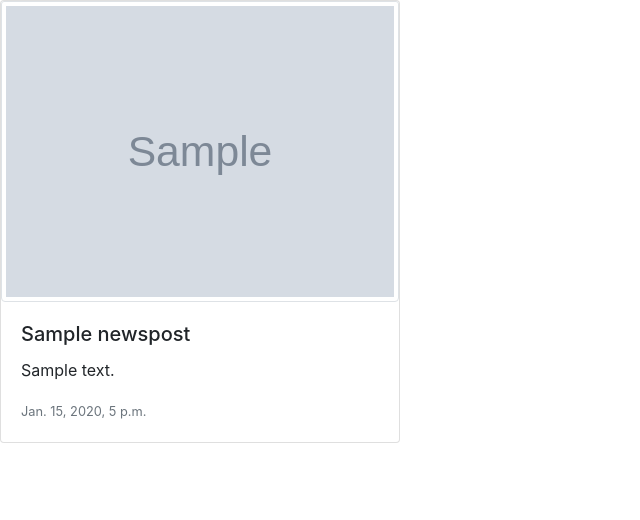
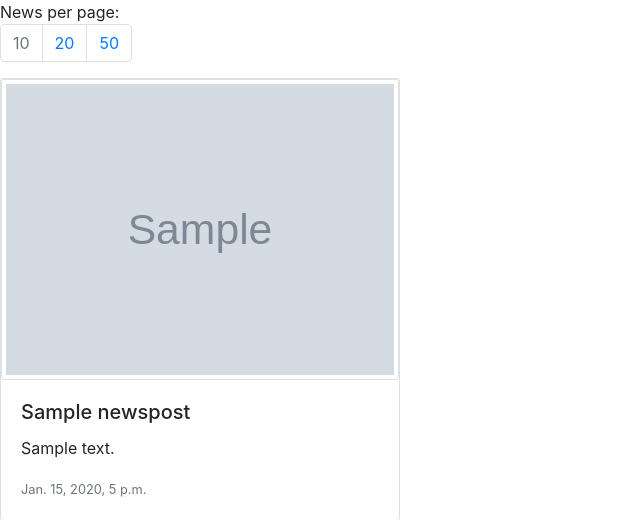
Before and after one commit to n1k0din/newsfeed, a Django app: page / in a window 1280 px wide. Shown: the top 520 px of the page, without its empty margins (0-640 px from the left). Run offline with Django 3.2, Linux system fonts and the light colour scheme; tables that the repository leaves empty hold one stand-in row (values such as "Sample post"); grey boxes marked "Sample" are stand-in pictures; parts of the project's set-up code (start-up, migrations or seed data) failed here and were passed over; some libraries are stand-ins or nearby versions.

Commit message:
Add pagination with per_page param

```diff
--- a/newsfeed/views.py
+++ b/newsfeed/views.py
@@ -7,9 +7,23 @@ from news.models import NewsPost
 def index(request):
     news = NewsPost.objects.all()
 
+    correct_per_page_params = (10, 20, 50)
+    default_news_per_page, *_ = correct_per_page_params
+
+    user_news_per_page = request.GET.get('per_page', default_news_per_page)
+    try:
+        news_per_page = int(user_news_per_page)
+    except ValueError:
+        news_per_page = default_news_per_page
+
+    if news_per_page not in correct_per_page_params:
+        news_per_page = default_news_per_page
+
     page = request.GET.get('page', 1)
 
-    paginator = Paginator(news, 1)
+    print(f'{user_news_per_page=} {news_per_page=}')
+
+    paginator = Paginator(news, news_per_page)
 
     try:
         news_on_page = paginator.page(page)
@@ -28,6 +42,11 @@ def index(request):
         }
         dumped_news.append(dumped_news_post)
 
-    context = {'news': dumped_news, 'paginator': news_on_page}
+    context = {
+        'news': dumped_news,
+        'paginator': news_on_page,
+        'per_page': news_per_page,
+        'per_page_params': correct_per_page_params,
+    }
 
     return render(request, 'index.html', context)
--- a/templates/index.html
+++ b/templates/index.html
@@ -8,6 +8,15 @@
 </head>
 
 <body>
+
+  <span>News per page:</span><nav aria-label="News per page">
+    <ul class="pagination">
+      {% for per_page_param in per_page_params %}
+        <li class="page-item {% if per_page_param == per_page %}disabled{% endif %}"><a class="page-link" href="?per_page={{ per_page_param }}">{{ per_page_param }}</a></li>
+      {% endfor %}
+    </ul>
+  </nav>
+
   {% for news_post in news %}
         <div class="card" style="width: 25rem;">
           {% if news_post.imgs %}
@@ -58,7 +67,7 @@
     <nav aria-label="Page navigation example">
       <ul class="pagination">
         {% if paginator.has_previous %}
-          <li class="page-item"><a class="page-link" href="?page={{ paginator.previous_page_number }}">&laquo;</a></li>
+          <li class="page-item"><a class="page-link" href="?per_page={{ per_page }}&page={{ paginator.previous_page_number }}">&laquo;</a></li>
         {% else %}
           <li class="page-item disabled"><span class="page-link">&laquo;</span></li>
         {% endif %}
@@ -66,17 +75,18 @@
           {% if paginator.number == i %}
             <li class="page-item active"><span class="page-link">{{ i }} <span class="sr-only">(current)</span></span></li>
           {% else %}
-            <li class="page-item"><a class="page-link" href="?page={{ i }}">{{ i }}</a></li>
+            <li class="page-item"><a class="page-link" href="?per_page={{ per_page }}&page={{ i }}">{{ i }}</a></li>
           {% endif %}
         {% endfor %}
         {% if paginator.has_next %}
-          <li class="page-item"><a class="page-link" href="?page={{ paginator.next_page_number }}">&raquo;</a></li>
+          <li class="page-item"><a class="page-link" href="?per_page={{ per_page }}&page={{ paginator.next_page_number }}">&raquo;</a></li>
         {% else %}
           <li class="page-item disabled"><span class="page-link">&raquo;</span></li>
         {% endif %}
     </ul>
   </nav>
 {% endif %}
+
 
 
   <script src="https://code.jquery.com/jquery-3.2.1.slim.min.js" integrity="sha384-KJ3o2DKtIkvYIK3UENzmM7KCkRr/rE9/Qpg6aAZGJwFDMVNA/GpGFF93hXpG5KkN" crossorigin="anonymous"></script>
```
